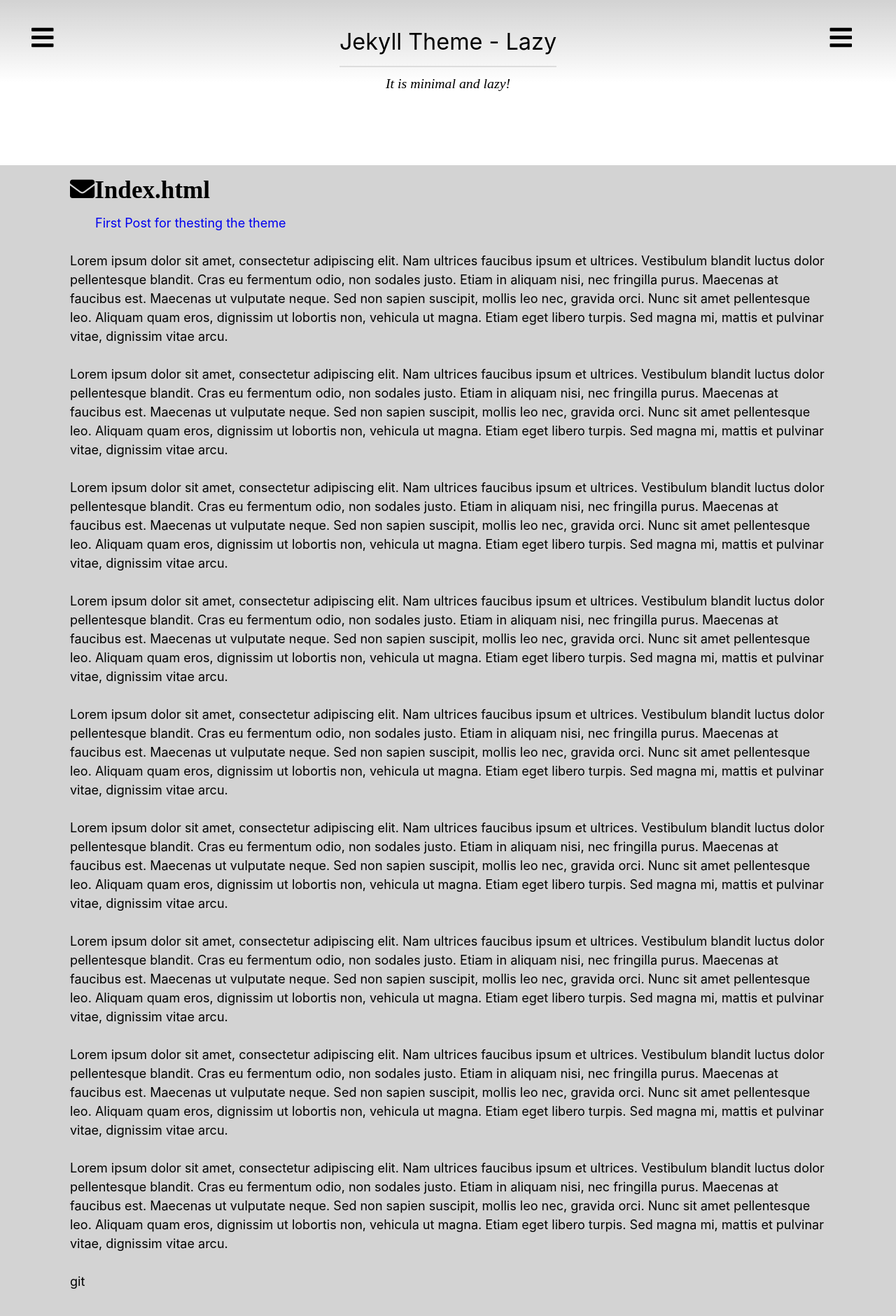
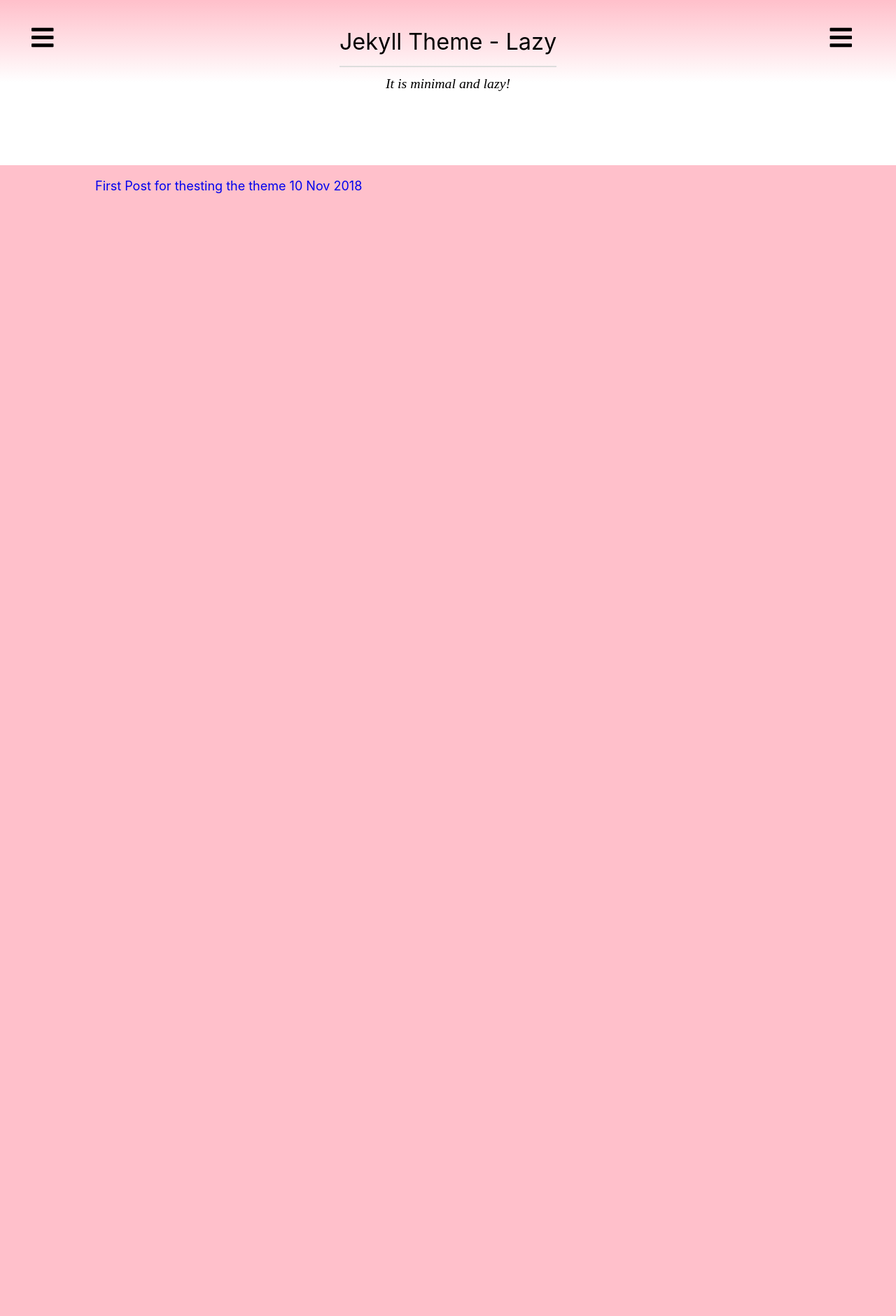
Before and after one commit to PavelRunchev/jekyll-theme-lazy, a Jekyll site: the page built from index.html, in a window 1280 px wide. Shown: the whole page at 70% size. Built offline with Jekyll 4.4.1, drawn with Linux system fonts in a browser that asks for light colours; nearby versions of some CDN libraries; after the commit the page ends 900 px from its top, so only the background shows below that.

Commit message:
update site

```diff
--- a/_config.yml
+++ b/_config.yml
@@ -10,19 +10,19 @@
 twitter_username: PavelRunchev
 github_username:  PavelRunchev
 
+future: true
 # Build settings
 markdown: kramdown
 plugins:
   - jekyll-feed
 
-# Exclude from processing.
-# The following items will not be processed, by default. Create a custom list
-# to override the default setting.
-# exclude:
-#   - Gemfile
-#   - Gemfile.lock
-#   - node_modules
-#   - vendor/bundle/
-#   - vendor/cache/
-#   - vendor/gems/
-#   - vendor/ruby/
+destination: docs
+
+exclude:
+  - Gemfile
+  - Gemfile.lock
+  - package.json
+  - gulpfile.js
+  - docs
+  - node_modules
+  - scss
--- a/_posts/2018-11-10-first-post-for-testing.markdown
+++ b/_posts/2018-11-10-first-post-for-testing.markdown
@@ -36,3 +36,5 @@
     <li><a href="#">Lorem ipsum dolor sit amet</a></li>
     <li><a href="#">Sed non sapien suscipit</a></li>
 </ul>
+
+<p>Lorem ipsum dolor sit amet, consetetur sadipscing elitr, sed diam nonumy eirmod tempor invidunt ut labore et dolore magna aliquyam erat, sed diam voluptua. At vero eos et accusam et justo duo dolores et ea rebum. Stet clita kasd gubergren, no sea takimata sanctus est Lorem ipsum dolor sit amet.</p>
--- a/css/styles.css
+++ b/css/styles.css
@@ -11,5 +11,5 @@
 @import url('site-footer.css');
 
 body {
-    background: lightgrey;
+    background: pink;
 }
--- a/index.html
+++ b/index.html
@@ -2,30 +2,13 @@
 layout: site
 ---
 
-<h2 class="fas fa-envelope">Index.html</h2>
-
-<ul>
-    {% for post in site.posts %}
-      <li>
-        <a href="{{ post.url }}">{{ post.title }}</a>
-      </li>
-    {% endfor %}
-  </ul>
-
-<p>Lorem ipsum dolor sit amet, consectetur adipiscing elit. Nam ultrices faucibus ipsum et ultrices. Vestibulum blandit luctus dolor pellentesque blandit. Cras eu fermentum odio, non sodales justo. Etiam in aliquam nisi, nec fringilla purus. Maecenas at faucibus est. Maecenas ut vulputate neque. Sed non sapien suscipit, mollis leo nec, gravida orci. Nunc sit amet pellentesque leo. Aliquam quam eros, dignissim ut lobortis non, vehicula ut magna. Etiam eget libero turpis. Sed magna mi, mattis et pulvinar vitae, dignissim vitae arcu.</p>
-
-<p>Lorem ipsum dolor sit amet, consectetur adipiscing elit. Nam ultrices faucibus ipsum et ultrices. Vestibulum blandit luctus dolor pellentesque blandit. Cras eu fermentum odio, non sodales justo. Etiam in aliquam nisi, nec fringilla purus. Maecenas at faucibus est. Maecenas ut vulputate neque. Sed non sapien suscipit, mollis leo nec, gravida orci. Nunc sit amet pellentesque leo. Aliquam quam eros, dignissim ut lobortis non, vehicula ut magna. Etiam eget libero turpis. Sed magna mi, mattis et pulvinar vitae, dignissim vitae arcu.</p>
-
-<p>Lorem ipsum dolor sit amet, consectetur adipiscing elit. Nam ultrices faucibus ipsum et ultrices. Vestibulum blandit luctus dolor pellentesque blandit. Cras eu fermentum odio, non sodales justo. Etiam in aliquam nisi, nec fringilla purus. Maecenas at faucibus est. Maecenas ut vulputate neque. Sed non sapien suscipit, mollis leo nec, gravida orci. Nunc sit amet pellentesque leo. Aliquam quam eros, dignissim ut lobortis non, vehicula ut magna. Etiam eget libero turpis. Sed magna mi, mattis et pulvinar vitae, dignissim vitae arcu.</p>
-
-<p>Lorem ipsum dolor sit amet, consectetur adipiscing elit. Nam ultrices faucibus ipsum et ultrices. Vestibulum blandit luctus dolor pellentesque blandit. Cras eu fermentum odio, non sodales justo. Etiam in aliquam nisi, nec fringilla purus. Maecenas at faucibus est. Maecenas ut vulputate neque. Sed non sapien suscipit, mollis leo nec, gravida orci. Nunc sit amet pellentesque leo. Aliquam quam eros, dignissim ut lobortis non, vehicula ut magna. Etiam eget libero turpis. Sed magna mi, mattis et pulvinar vitae, dignissim vitae arcu.</p>
-
-<p>Lorem ipsum dolor sit amet, consectetur adipiscing elit. Nam ultrices faucibus ipsum et ultrices. Vestibulum blandit luctus dolor pellentesque blandit. Cras eu fermentum odio, non sodales justo. Etiam in aliquam nisi, nec fringilla purus. Maecenas at faucibus est. Maecenas ut vulputate neque. Sed non sapien suscipit, mollis leo nec, gravida orci. Nunc sit amet pellentesque leo. Aliquam quam eros, dignissim ut lobortis non, vehicula ut magna. Etiam eget libero turpis. Sed magna mi, mattis et pulvinar vitae, dignissim vitae arcu.</p>
-
-<p>Lorem ipsum dolor sit amet, consectetur adipiscing elit. Nam ultrices faucibus ipsum et ultrices. Vestibulum blandit luctus dolor pellentesque blandit. Cras eu fermentum odio, non sodales justo. Etiam in aliquam nisi, nec fringilla purus. Maecenas at faucibus est. Maecenas ut vulputate neque. Sed non sapien suscipit, mollis leo nec, gravida orci. Nunc sit amet pellentesque leo. Aliquam quam eros, dignissim ut lobortis non, vehicula ut magna. Etiam eget libero turpis. Sed magna mi, mattis et pulvinar vitae, dignissim vitae arcu.</p>
-
-<p>Lorem ipsum dolor sit amet, consectetur adipiscing elit. Nam ultrices faucibus ipsum et ultrices. Vestibulum blandit luctus dolor pellentesque blandit. Cras eu fermentum odio, non sodales justo. Etiam in aliquam nisi, nec fringilla purus. Maecenas at faucibus est. Maecenas ut vulputate neque. Sed non sapien suscipit, mollis leo nec, gravida orci. Nunc sit amet pellentesque leo. Aliquam quam eros, dignissim ut lobortis non, vehicula ut magna. Etiam eget libero turpis. Sed magna mi, mattis et pulvinar vitae, dignissim vitae arcu.</p>
-
-<p>Lorem ipsum dolor sit amet, consectetur adipiscing elit. Nam ultrices faucibus ipsum et ultrices. Vestibulum blandit luctus dolor pellentesque blandit. Cras eu fermentum odio, non sodales justo. Etiam in aliquam nisi, nec fringilla purus. Maecenas at faucibus est. Maecenas ut vulputate neque. Sed non sapien suscipit, mollis leo nec, gravida orci. Nunc sit amet pellentesque leo. Aliquam quam eros, dignissim ut lobortis non, vehicula ut magna. Etiam eget libero turpis. Sed magna mi, mattis et pulvinar vitae, dignissim vitae arcu.</p>
-
-<p>Lorem ipsum dolor sit amet, consectetur adipiscing elit. Nam ultrices faucibus ipsum et ultrices. Vestibulum blandit luctus dolor pellentesque blandit. Cras eu fermentum odio, non sodales justo. Etiam in aliquam nisi, nec fringilla purus. Maecenas at faucibus est. Maecenas ut vulputate neque. Sed non sapien suscipit, mollis leo nec, gravida orci. Nunc sit amet pellentesque leo. Aliquam quam eros, dignissim ut lobortis non, vehicula ut magna. Etiam eget libero turpis. Sed magna mi, mattis et pulvinar vitae, dignissim vitae arcu.</p>git
+<ul class="listing posts">
+	{% for post in site.posts %}
+	<li>
+		<a href="{{ site.baseurl }}{{ post.url }}">
+			<span class="title">{{ post.title }}</span>
+			<span class="date">{{ post.date | date_to_string }}</span>
+		</a>
+	</li>
+	{% endfor %}
+</ul>
```
Also changed, not shown: 1 other file.
